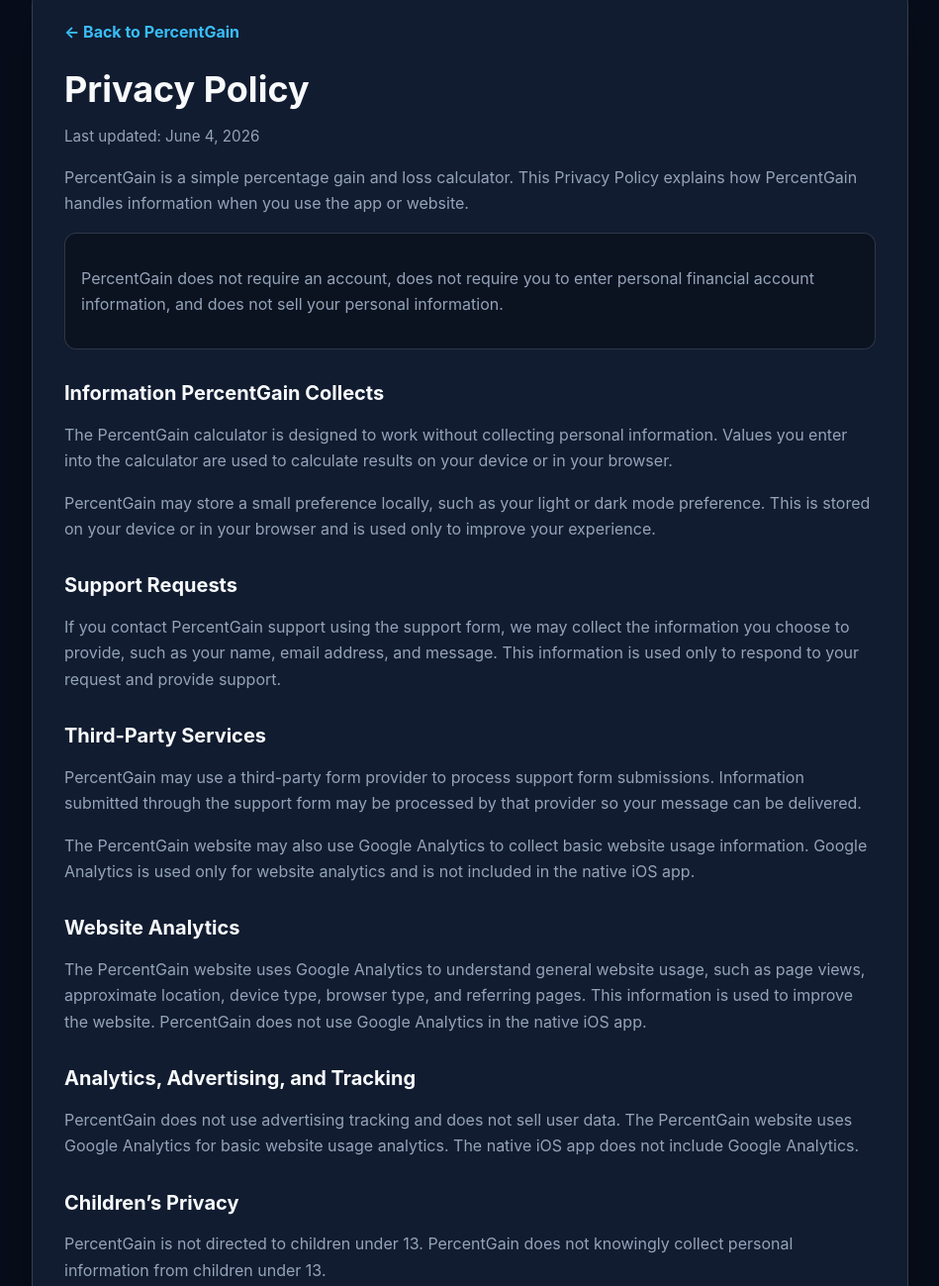
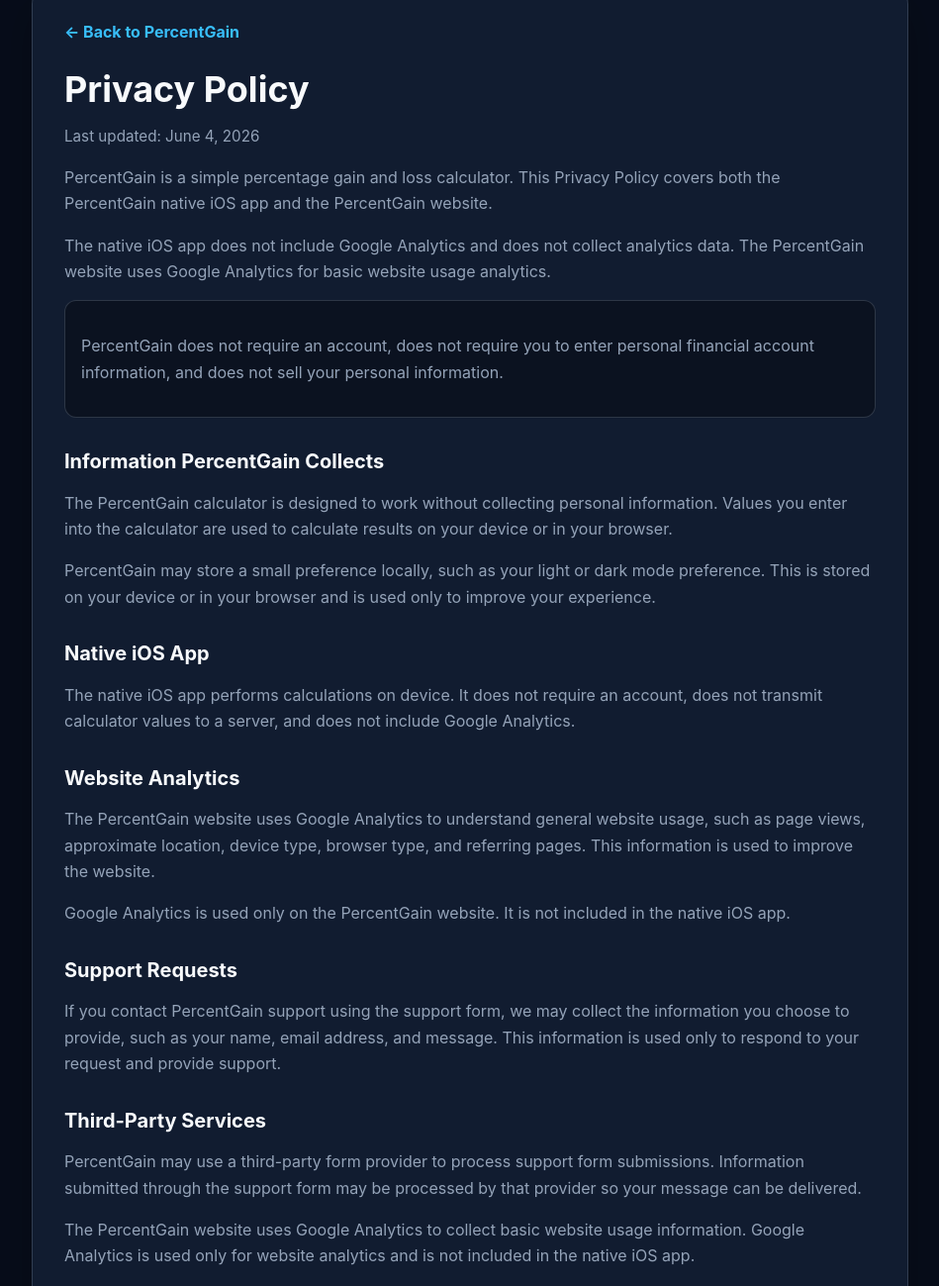
Before and after one commit to cpitzak/pg-static-runtime, a plain HTML site: page privacy.html in a window 1280 px wide. Shown: the part 46-1345 px from the top of the page at 99% size, without its empty margins (165-1114 px from the left). Drawn offline with Linux system fonts and the light colour scheme.

Commit message:
deploy update

```diff
--- a/privacy.html
+++ b/privacy.html
@@ -20,6 +20,7 @@
       function gtag() {
         dataLayer.push(arguments);
       }
+
       gtag("js", new Date());
       gtag("config", "G-C4T9E4DWH3", {
         page_path: window.location.pathname,
@@ -123,8 +124,14 @@
 
       <p>
         PercentGain is a simple percentage gain and loss calculator. This
-        Privacy Policy explains how PercentGain handles information when you use
-        the app or website.
+        Privacy Policy covers both the PercentGain native iOS app and the
+        PercentGain website.
+      </p>
+
+      <p>
+        The native iOS app does not include Google Analytics and does not
+        collect analytics data. The PercentGain website uses Google Analytics
+        for basic website usage analytics.
       </p>
 
       <div class="callout">
@@ -148,6 +155,26 @@
         and is used only to improve your experience.
       </p>
 
+      <h2>Native iOS App</h2>
+      <p>
+        The native iOS app performs calculations on device. It does not require
+        an account, does not transmit calculator values to a server, and does
+        not include Google Analytics.
+      </p>
+
+      <h2>Website Analytics</h2>
+      <p>
+        The PercentGain website uses Google Analytics to understand general
+        website usage, such as page views, approximate location, device type,
+        browser type, and referring pages. This information is used to improve
+        the website.
+      </p>
+
+      <p>
+        Google Analytics is used only on the PercentGain website. It is not
+        included in the native iOS app.
+      </p>
+
       <h2>Support Requests</h2>
       <p>
         If you contact PercentGain support using the support form, we may
@@ -164,18 +191,9 @@
       </p>
 
       <p>
-        The PercentGain website may also use Google Analytics to collect basic
-        website usage information. Google Analytics is used only for website
-        analytics and is not included in the native iOS app.
-      </p>
-
-      <h2>Website Analytics</h2>
-      <p>
-        The PercentGain website uses Google Analytics to understand general
-        website usage, such as page views, approximate location, device type,
-        browser type, and referring pages. This information is used to improve
-        the website. PercentGain does not use Google Analytics in the native iOS
-        app.
+        The PercentGain website uses Google Analytics to collect basic website
+        usage information. Google Analytics is used only for website analytics
+        and is not included in the native iOS app.
       </p>
 
       <h2>Analytics, Advertising, and Tracking</h2>
```
